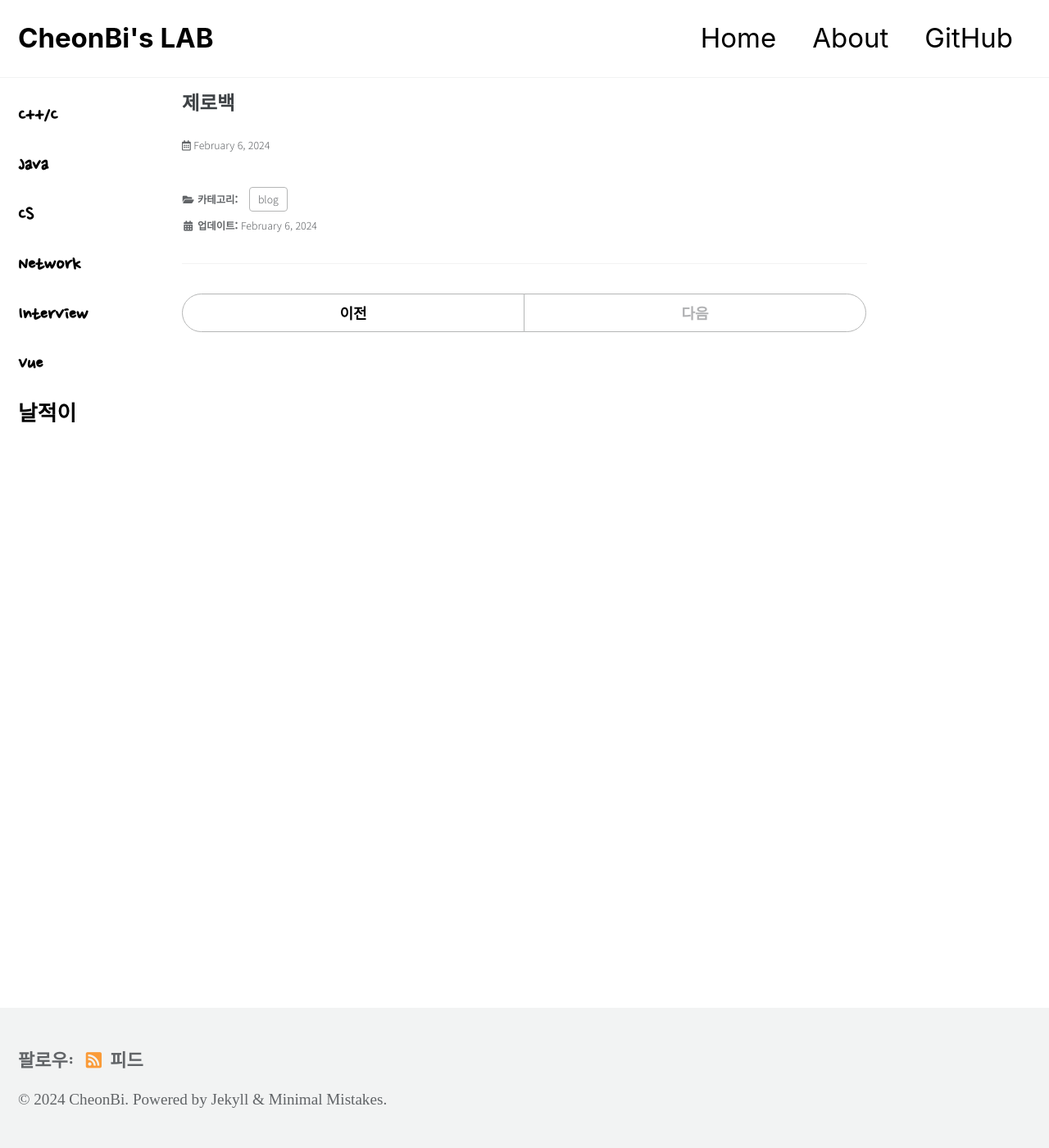
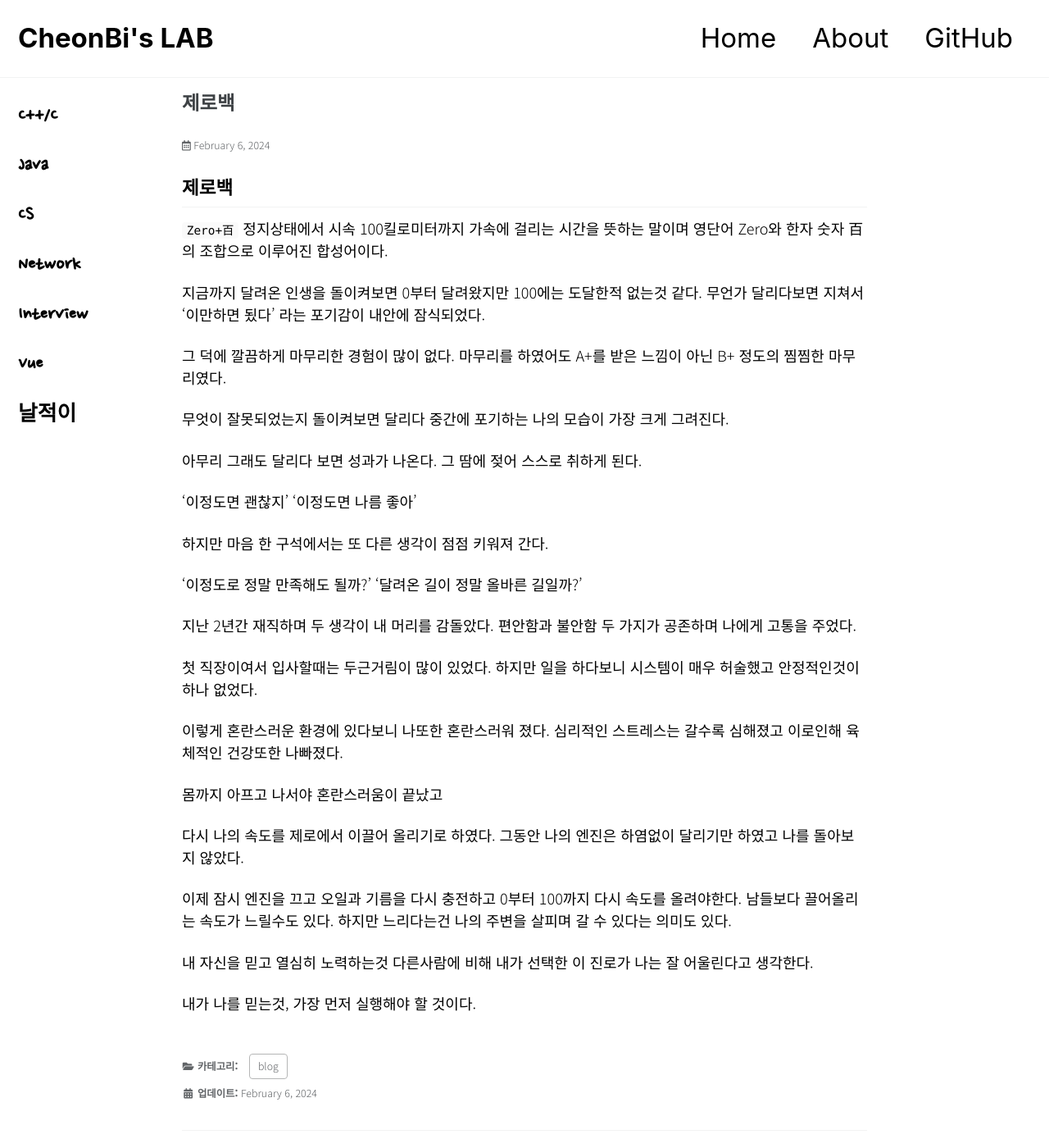
Before and after one commit to CheonBi/cheonbi.github.io, a Jekyll site: the page built from _posts/blog/2024-02-06-zero100.md, in a window 1280 px wide and 1400 px high. Shown: the whole window at 82% size. Built offline with Jekyll 4.4.1, drawn with Linux system fonts in a browser that asks for light colours; cached includes are drawn as plain includes; some web fonts are replaced.

Commit message:
blog: zero to sixty-two mile

```diff
--- a/_posts/blog/2024-02-06-zero100.md
+++ b/_posts/blog/2024-02-06-zero100.md
@@ -5,3 +5,56 @@ excerpt: 처음부터 끝까지
 categories:
     - blog
 ---
+
+## 제로백
+
+``Zero+百``
+정지상태에서 시속 100킬로미터까지 가속에 걸리는 시간을 뜻하는 말이며 영단어 Zero와 한자 숫자 百의 조합으로 이루어진 합성어이다.
+
+지금까지 달려온 인생을 돌이켜보면 0부터 달려왔지만 100에는 도달한적 없는것 같다.
+무언가 달리다보면 지쳐서 '이만하면 됬다' 라는 포기감이 내안에 잠식되었다.
+
+그 덕에 깔끔하게 마무리한 경험이 많이 없다.
+마무리를 하였어도 A+를 받은 느낌이 아닌 B+ 정도의 찜찜한 마무리였다.
+
+무엇이 잘못되었는지 돌이켜보면 달리다 중간에 포기하는 나의 모습이 가장 크게 그려진다.
+
+아무리 그래도 달리다 보면 성과가 나온다.
+그 땀에 젖어 스스로 취하게 된다.
+
+'이정도면 괜찮지'
+'이정도면 나름 좋아'
+
+하지만 마음 한 구석에서는 또 다른 생각이 점점 키워져 간다.
+
+'이정도로 정말 만족해도 될까?'
+'달려온 길이 정말 올바른 길일까?'
+
+지난 2년간 재직하며 두 생각이 내 머리를 감돌았다.
+편안함과 불안함
+두 가지가 공존하며 나에게 고통을 주었다.
+
+첫 직장이여서 입사할때는 두근거림이 많이 있었다.
+하지만 일을 하다보니 시스템이 매우 허술했고
+안정적인것이 하나 없었다.
+
+이렇게 혼란스러운 환경에 있다보니
+나또한 혼란스러워 졌다.
+심리적인 스트레스는 갈수록 심해졌고
+이로인해 육체적인 건강또한 나빠졌다.
+
+몸까지 아프고 나서야
+혼란스러움이 끝났고
+
+다시 나의 속도를 제로에서 이끌어 올리기로 하였다.
+그동안 나의 엔진은 하염없이 달리기만 하였고 나를 돌아보지 않았다.
+
+이제 잠시 엔진을 끄고 오일과 기름을 다시 충전하고
+0부터 100까지 다시 속도를 올려야한다.
+남들보다 끌어올리는 속도가 느릴수도 있다.
+하지만 느리다는건 나의 주변을 살피며 갈 수 있다는 의미도 있다.
+
+내 자신을 믿고 열심히 노력하는것
+다른사람에 비해 내가 선택한 이 진로가 나는 잘 어울린다고 생각한다.
+
+내가 나를 믿는것, 가장 먼저 실행해야 할 것이다.
```
